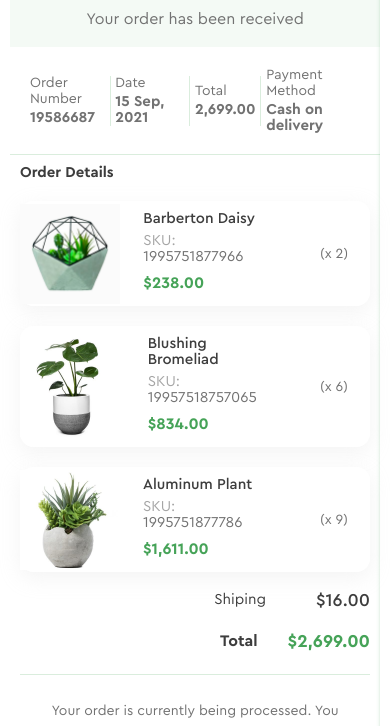
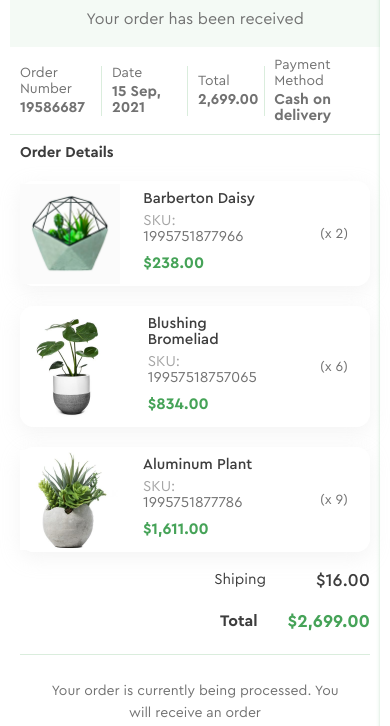
Before and after one commit to katrisha03/katrisha03.github.io, a website: page index.html in a window 390 px wide. Shown: the part 118-844 px from the top of the page. Drawn offline with nearby package versions, Linux system fonts and the light colour scheme; files whose address does not match are found by name.

Commit message:
version 2.5

```diff
--- a/resources/sass/blocks/poput_order/_poput.scss
+++ b/resources/sass/blocks/poput_order/_poput.scss
@@ -67,8 +67,7 @@
     align-items: center;
     padding: 15px 40px;
     @media screen and (max-width: 750px) {
-        column-gap: 5px;
-        padding: 20px;
+        padding: 10px;
     }
 }
 
@@ -102,6 +101,8 @@
     background-color: rgba(70, 163, 88, 0.20);
     @media screen and (max-width: 750px) {
         height: 50px;
+        margin-right: 10px;
+        margin-left: 5px;
     }
 }
 
```
Also changed, not shown: resources/css/main.css, resources/css/main.min.css.
